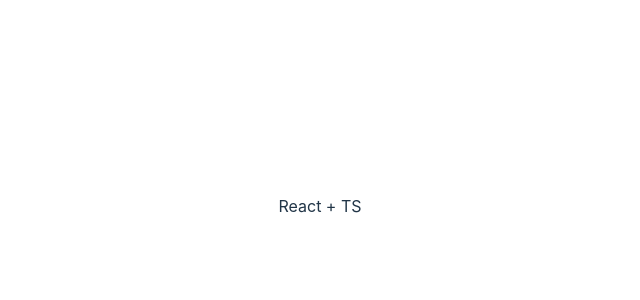
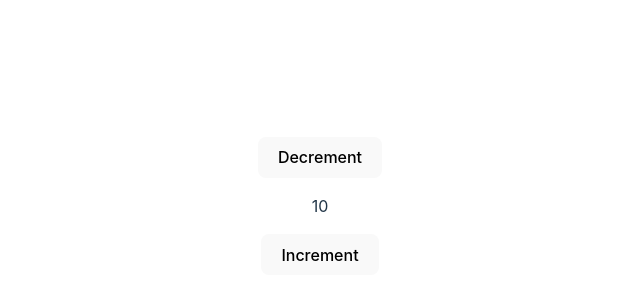
Before and after one commit to harikrishkk/react-redux-ts-demo, a React (Vite) app: page / in a window 1280 px wide. Shown: the part 194-494 px from the top of the page, without its empty margins (320-960 px from the left). Built offline with nearby package versions, Linux system fonts and the light colour scheme.

Commit message:
commit 4: wire up useSelector + hook

```diff
--- a/src/App.tsx
+++ b/src/App.tsx
@@ -1,7 +1,14 @@
+// import { useSelector } from 'react-redux';
 import './App.css';
+import Counter from './app/features/counter/Counter';
 
 function App() {
-  return <>React + TS</>;
+  // useSelector(state => state.???)
+  return (
+    <>
+      <Counter />
+    </>
+  );
 }
 
 export default App;
--- /dev/null
+++ b/src/app/features/counter/Counter.tsx
@@ -0,0 +1,14 @@
+import { useAppSelector } from '../../hook';
+
+const Counter = () => {
+  const counter = useAppSelector((state) => state.value);
+  return (
+    <div>
+      <button> Decrement</button>
+      <p> {counter}</p>
+      <button>Increment</button>
+    </div>
+  );
+};
+
+export default Counter;
--- /dev/null
+++ b/src/app/hook.ts
@@ -0,0 +1,4 @@
+import { TypedUseSelectorHook, useSelector } from "react-redux";
+import { RootState } from "./store";
+
+export const useAppSelector: TypedUseSelectorHook<RootState> = useSelector;
--- a/src/app/store/index.ts
+++ b/src/app/store/index.ts
@@ -4,3 +4,5 @@ import counterReducer from '../features/counter/counterSlice';
 export const store = configureStore({
   reducer: counterReducer
 })
+
+export type RootState = ReturnType<typeof store.getState>
```
